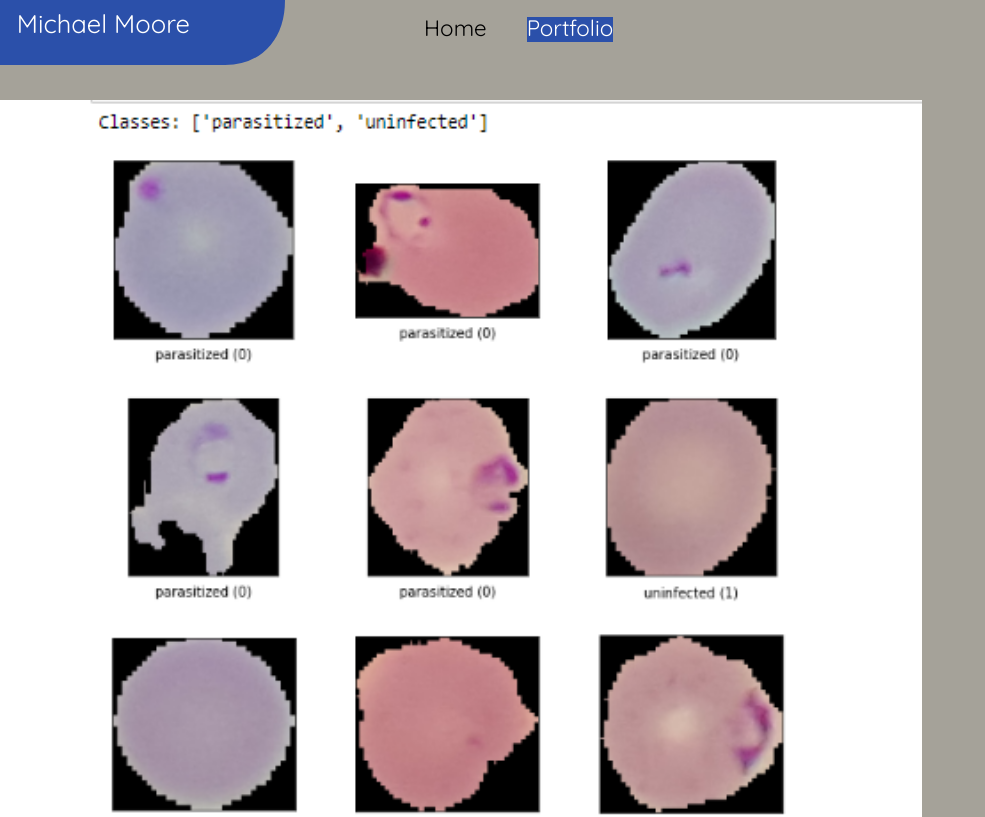
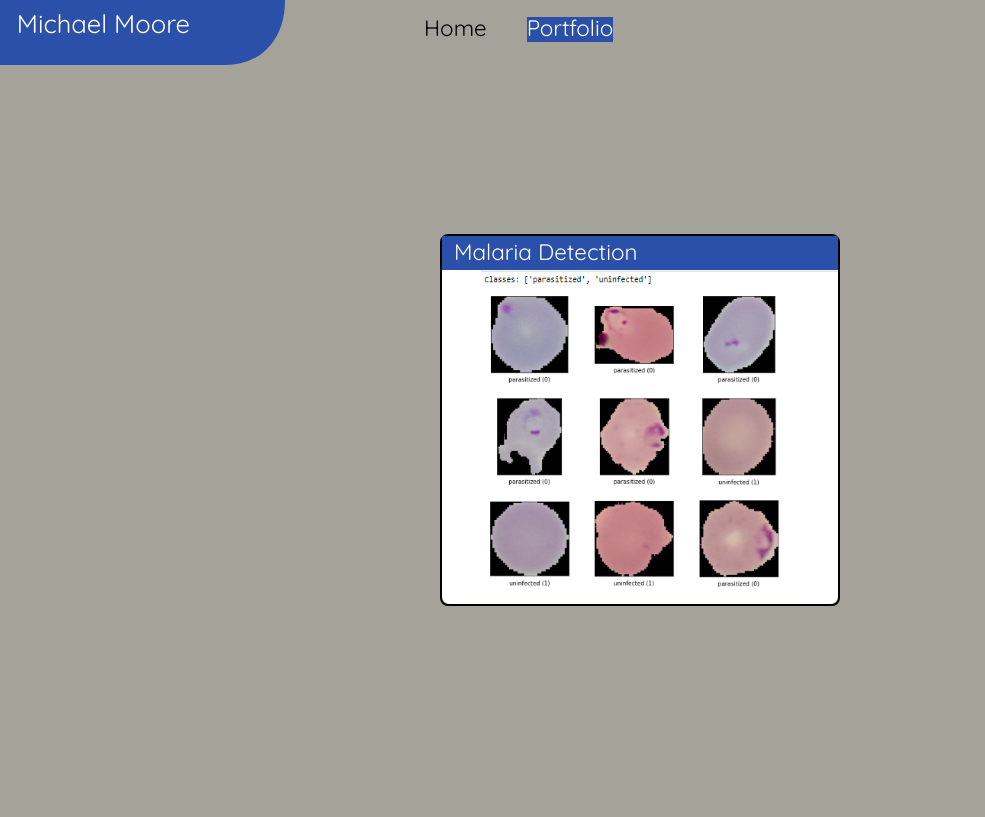
Before and after one commit to conjurerofcode/website-2, a React (Vite) app in the folder website-2/: page /portfolio in a window 1280 px wide. Shown: the top 817 px of the page, without its empty margins (0-985 px from the left). Built offline with nearby package versions, Linux system fonts and the light colour scheme.

Commit message:
Card component styling

```diff
--- a/website-2/src/components/LazyImage.tsx/index.tsx
+++ b/website-2/src/components/LazyImage.tsx/index.tsx
@@ -14,7 +14,6 @@ const preloadImageWithPromise = (src: string) => {
 function BlurImage({
   src,
   base64,
-
   fit,
 }: {
   src: string;
@@ -32,7 +31,7 @@ function BlurImage({
   }, []);
   const currentSrc = isLoaded ? src : base64;
   return (
-    <div className={` h-full w-full overflow-hidden `}>
+    <div className={` h-full w-full overflow-hidden rounded-b-lg`}>
       <img
         className="h-full w-full     transform"
         loading="lazy"
--- a/website-2/src/components/Portfolio/Card.tsx/CardImage.tsx
+++ b/website-2/src/components/Portfolio/Card.tsx/CardImage.tsx
@@ -5,8 +5,8 @@ import BlurImage from "../../LazyImage.tsx";
 const CardImage = () => {
   const { card } = useCardContext();
   return (
-    <div>
-      <BlurImage src={card.image.src} base64={card.image.base64} />{" "}
+    <div className="w-full h-full rounded-lg">
+      <BlurImage src={card.image.src} base64={card.image.base64} />
     </div>
   );
 };
--- a/website-2/src/components/Portfolio/Card.tsx/CardKeywords.tsx
+++ b/website-2/src/components/Portfolio/Card.tsx/CardKeywords.tsx
@@ -1,8 +1,43 @@
+import { m, motion } from "framer-motion";
 import { useCardContext } from "./CardContext";
 
 const CardKeywords = () => {
   const { card } = useCardContext();
-  return <div>{card.keywords}</div>;
+  // const container = {
+  //   hidden: {
+  //     opacity: 0,
+  //   },
+  //   show: {
+  //     opacity: 1,
+  //     transition: {
+  //       delayChildren: 0.5,
+  //       staggerChildren: 0.75,
+  //     },
+  //   },
+  // };
+
+  // const item = {
+  //   hidden: {
+  //     opacity: 0,
+  //   },
+  //   show: {
+  //     opacity: 1,
+  //   },
+  // };
+
+  return (
+    <motion.div
+      // initial="hidden"
+      // whileHover="show"
+      // animate="hidden"
+      // variants={container}
+      className="absolute -bottom-5 left-0 flex flex-row "
+    >
+      {card.keywords.map((keyword: string, idx: number) => {
+        return <motion.div key={idx}>{keyword}</motion.div>;
+      })}
+    </motion.div>
+  );
 };
 
 export default CardKeywords;
--- a/website-2/src/components/Portfolio/Card.tsx/index.tsx
+++ b/website-2/src/components/Portfolio/Card.tsx/index.tsx
@@ -1,17 +1,17 @@
 import { motion } from "framer-motion";
-import MotionPath from "../../MotionPath";
-import { ReactNode } from "react";
+import { ReactNode, useState } from "react";
 import CardContext from "./CardContext";
 import { CardType } from "../../../types";
-import CardImage from "./CardImage";
 
 type Props = {
   card: CardType;
   image: ReactNode;
   info: ReactNode;
+  title: ReactNode;
 };
 
-const Card = ({ image, info, card }: Props) => {
+const Card = ({ image, info, card, title }: Props) => {
+  const [isHovered, setIsHovered] = useState(false);
   const container = {
     rest: {},
     hover: {
@@ -22,15 +22,26 @@ const Card = ({ image, info, card }: Props) => {
     },
   };
   const item = {
-    rest: { scale: 1 },
-    hover: { scale: 2 },
+    rest: { opacity: 0, scaleX: 0 },
+    hover: { opacity: 1, scaleX: 1 },
   };
   return (
     <CardContext.Provider value={{ card }}>
-      <div>
+      <motion.div
+        initial="rest"
+        whileHover="hover"
+        animate="rest"
+        variants={container}
+        onMouseEnter={() => setIsHovered((prev: boolean) => true)}
+        onMouseLeave={() => setIsHovered((prev: boolean) => false)}
+        className="relative w-min-full-400 h-min-half-400 border-black border-2 rounded-lg flex flex-col item-center justify-center "
+      >
+        <h1 className="text-clamp-md bg-accent-blue text-white pl-3">
+          {title}
+        </h1>
         {image}
-        {info}
-      </div>
+        {isHovered && <motion.div variants={item}>{info}</motion.div>}
+      </motion.div>
     </CardContext.Provider>
   );
 };
--- a/website-2/src/components/Portfolio/index.tsx
+++ b/website-2/src/components/Portfolio/index.tsx
@@ -14,13 +14,13 @@ const Portfolio = () => {
   // const cards = [1, 2, 3, 4];
   // const rows = Math.ceil(cards.length / 2);
   return (
-    <motion.div className="w-full h-full min-w-screen min-h-[80vh] flex items-center ">
+    <motion.div className="w-full h-full min-w-screen min-h-[80vh] flex items-center justify-center">
       <Card
         card={exCard}
         image={<CardImage />}
+        title={<CardTitle />}
         info={
           <CardInfo>
-            <CardTitle />
             <CardDescription />
             <CardKeywords />
             <CardLink />
--- a/website-2/src/const.ts
+++ b/website-2/src/const.ts
@@ -1,17 +1,9 @@
 import malaria from "../src/assets/CardImages/malaria1.png";
 import humanNews from "../src/assets/CardImages/human-news.png";
-import wave from "../src/assets/CardImages/wave.png";
+import wave from "../src/assets/CardImages/wave.jpg";
 import { CardType } from "./types";
-// title: string;
-//     keywords: string[];
-//     link: string;
-//     description: string;
-//     image: {
-//         src: string;
-//         base64: string;
-//     };
 
-export const CardItems = [
+export const CardItems: CardType[] = [
   {
     title: "Malaria Detection",
     keywords: [
@@ -46,8 +38,8 @@ export const CardItems = [
     description:
       "This is an example of a short, one to two sentence description of this project. ",
     image: {
-      src: humanNews,
-      base64: import.meta.env.VITE_HUMAN_64,
+      src: wave,
+      base64: import.meta.env.VITE_WAVE_64,
     },
   },
 ];
```
